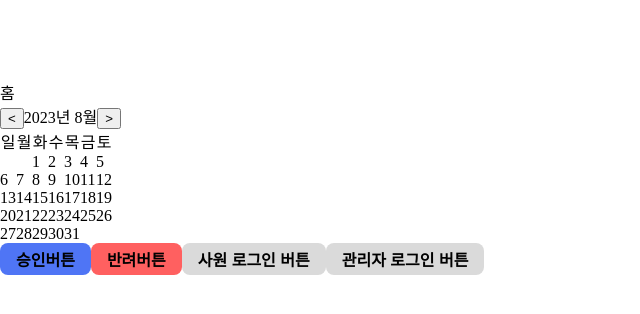
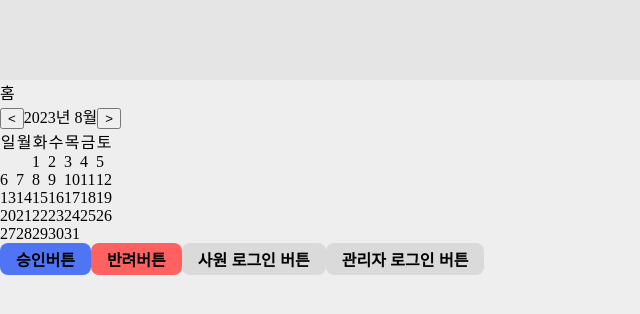
Before and after one commit to FAST-MINI-TEAM1/client, a Next.js app: page / in a window 1280 px wide. Shown: the top 314 px of the page, without its empty margins (0-640 px from the left). Built offline with nearby package versions, Linux system fonts and the light colour scheme.

Commit message:
chore: :wrench: inputColor, buttonColor 추가

```diff
--- a/styles/styled.d.ts
+++ b/styles/styled.d.ts
@@ -3,6 +3,7 @@ import "styled-components";
 declare module "styled-components" {
   export interface DefaultTheme {
     bgColor: string;
+    headerColor: string;
     textColor: string;
     containerBoxColor: string;
     buttonColor: {
@@ -11,6 +12,9 @@ declare module "styled-components" {
       acceptButton: string;
       denyButton: string;
     };
+    inputColor: {
+      authColor: string;
+    };
     borderColor: string;
     buttonTextColor: string;
     hoverColor: string;
--- a/styles/theme.ts
+++ b/styles/theme.ts
@@ -2,14 +2,18 @@ import { DefaultTheme } from "styled-components";
 
 // 추후 색상 변경
 export const theme: DefaultTheme = {
-  bgColor: "#fff",
+  bgColor: "#eee",
+  headerColor: "#e5e5e5",
   textColor: "#000",
   containerBoxColor: "#fff",
   buttonColor: {
     empButton: "#dadada",
-    managerButton: "#f27777",
+    managerButton: "#F27777",
     acceptButton: "#4F75F5",
     denyButton: "#FF6060",
+  },
+  inputColor: {
+    authColor: "#666",
   },
   borderColor: "#a55eea",
   buttonTextColor: "#000",
```
